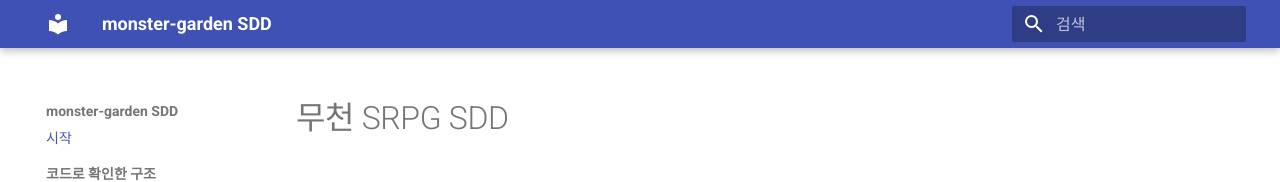
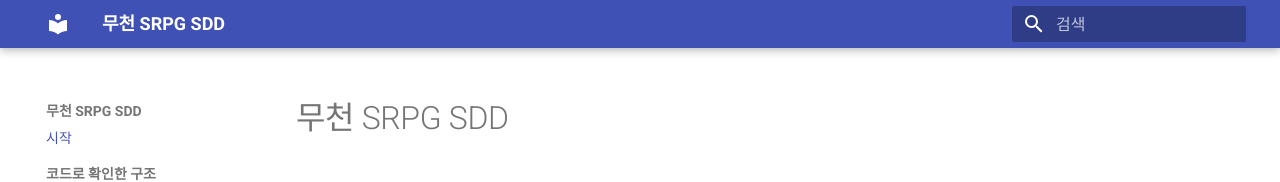
Before and after one commit to TTolsun/mini-game-heaven, an MkDocs documentation site: the page built from docs/sdd/index.md, in a window 1280 px wide. Shown: the top 182 px of the page. Built offline with MkDocs 1.6.1 and Material for MkDocs 9.7.7, drawn with Linux system fonts in a browser that asks for light colours.

Commit message:
docs: remove remaining legacy site title

```diff
--- a/mkdocs.yml
+++ b/mkdocs.yml
@@ -1,4 +1,4 @@
-site_name: monster-garden SDD
+site_name: 무천 SRPG SDD
 docs_dir: docs/sdd
 site_dir: build/site
 theme:
```
